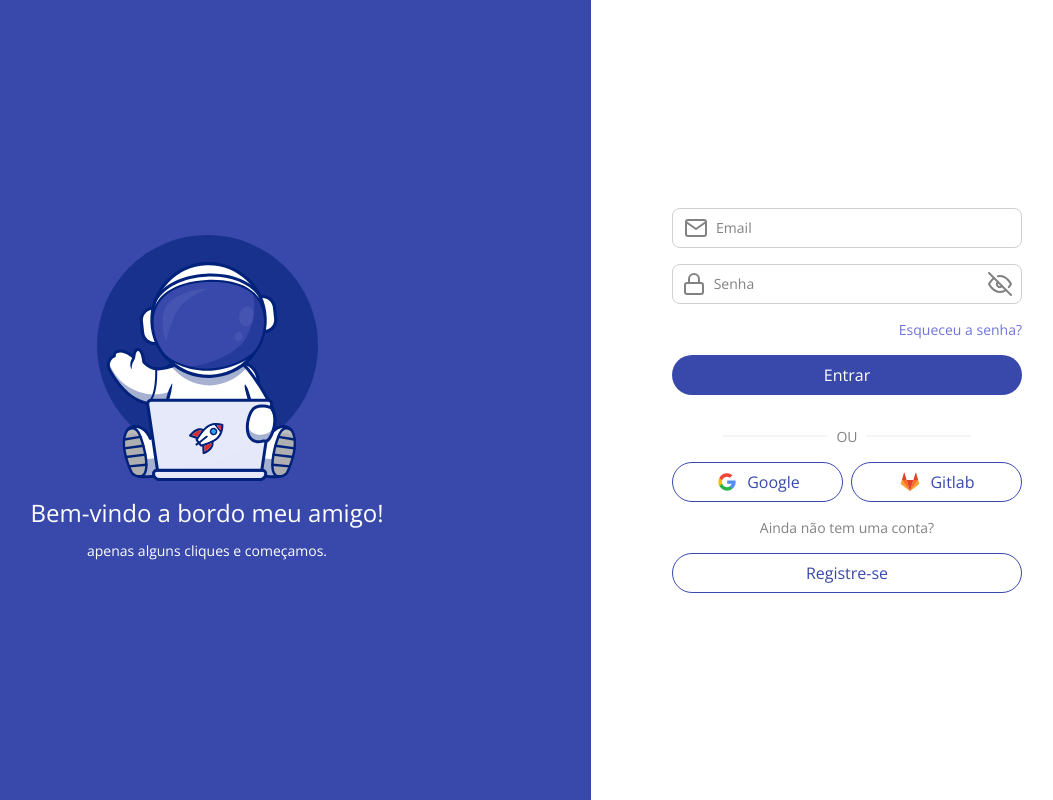
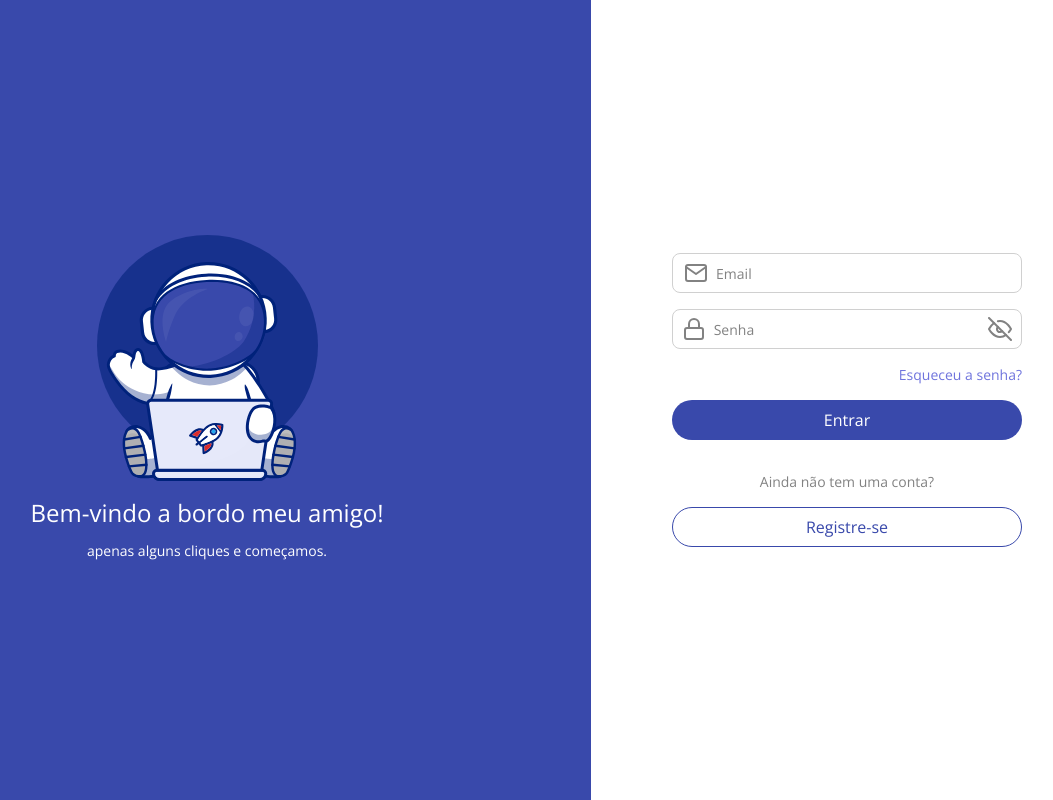
Before and after one commit to HermesE30/fantastic-login, a React (Vite) app: page / in a window 1280 px wide. Shown: the whole page, without its empty margins (177-1230 px from the left). Built offline with nearby package versions, Linux system fonts and the light colour scheme.

Commit message:
hidde auth with google and gilab

```diff
--- a/package.json
+++ b/package.json
@@ -16,6 +16,7 @@
     "axios": "^0.27.2",
     "eslint-config-airbnb-typescript": "16.1.4",
     "express": "^4.18.1",
+    "firebase": "^9.8.3",
     "jwt-decode": "^3.1.2",
     "react": "17.0.2",
     "react-dom": "17.0.2",
--- a/src/pages/Login/index.tsx
+++ b/src/pages/Login/index.tsx
@@ -2,7 +2,7 @@
 import { useState } from 'react';
 import { FiMail, FiLock } from 'react-icons/fi';
 import {
-  ButtonBase, Gitlab, Google, Input,
+  ButtonBase, Input,
 } from '../../components';
 import Astronaut from '../../components/illustations/Astronaut';
 import AuthServices from '../../services/auth';
@@ -15,12 +15,10 @@ import {
   Link,
   ActionsContainer,
   Span,
-  Row,
   HeroTitle,
   HeroDescription,
   TextContainer,
   HeroText,
-  Divider,
 } from './styles';
 
 interface LoginProps {
@@ -109,7 +107,7 @@ export default function Login({
           />
         </Form>
         <ActionsContainer>
-          <Row>
+          {/* <Row>
             <Divider />
             <Span>OU</Span>
             <Divider />
@@ -127,7 +125,7 @@ export default function Login({
               icon={<Gitlab />}
               onClick={() => handleOthersActions()}
             />
-          </Row>
+          </Row> */}
           <Span>Ainda não tem uma conta?</Span>
           <ButtonBase
             kind={'outline'}
```
Also changed, not shown: 1 other file (tests, documents, lock files or other folders).
